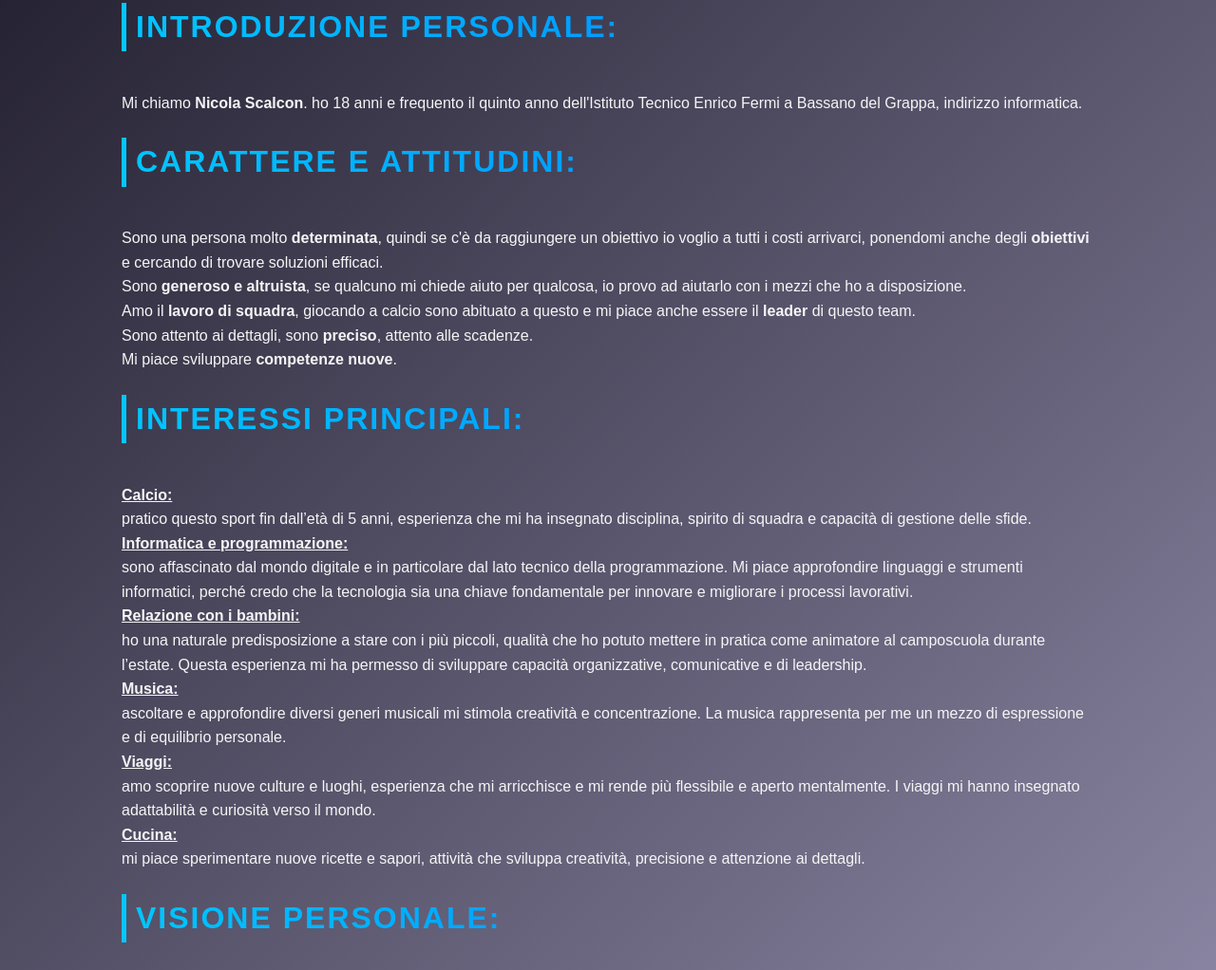
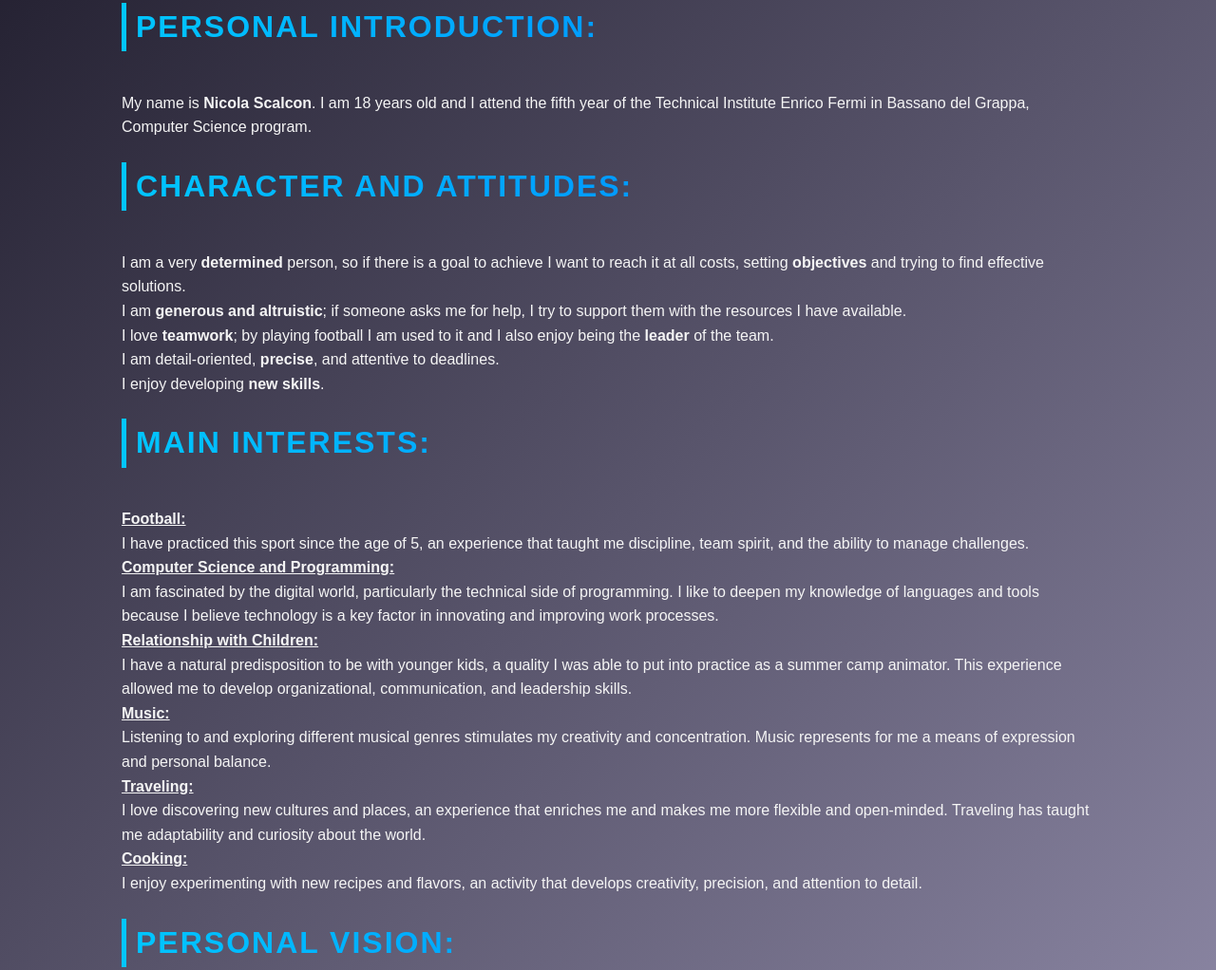
Before and after one commit to NicolaScalcon/Progetto_inglese, a plain HTML site: page maggiori_info.html in a window 1280 px wide. Shown: the part 157-1179 px from the top of the page at 95% size. Drawn offline with Linux system fonts and the light colour scheme.

Commit message:
modificato maggiori info

```diff
--- a/maggiori_info.html
+++ b/maggiori_info.html
@@ -1,31 +1,34 @@
 <!DOCTYPE html>
-<html lang="it">
+<html lang="en">
   <head>
     <meta charset="UTF-8">
     <meta name="viewport" content="width=device-width, initial-scale=1.0">
-    <title>Profilo Professionale - Nome Cognome</title>
+    <title>Professional Profile - First Last Name</title>
     <link rel="stylesheet" href="style_info.css">
   </head>
   <body>
       <p>
-        <h2>Introduzione personale:</h2><br>
-        Mi chiamo <strong>Nicola Scalcon</strong>. ho 18 anni e frequento il quinto anno dell'Istituto Tecnico Enrico Fermi a Bassano del Grappa, indirizzo informatica.
-        <h2>Carattere e attitudini:</h2><br>
-        Sono una persona molto <strong>determinata</strong>, quindi se c'è da raggiungere un obiettivo io voglio a tutti i costi arrivarci, ponendomi anche degli <strong>obiettivi</strong> e cercando di trovare soluzioni efficaci.<br>
-        Sono <strong>generoso e altruista</strong>, se qualcuno mi chiede aiuto per qualcosa, io provo ad aiutarlo con i mezzi che ho a disposizione.<br>
-        Amo il <strong>lavoro di squadra</strong>, giocando a calcio sono abituato a questo e mi piace anche essere il <strong>leader</strong> di questo team.<br>
-        Sono attento ai dettagli, sono <strong>preciso</strong>, attento alle scadenze.<br>
-        Mi piace sviluppare <strong>competenze nuove</strong>.
-        <h2>Interessi principali:</h2><br>
-            <h4><u>Calcio: </u></h4> pratico questo sport fin dall’età di 5 anni, esperienza che mi ha insegnato disciplina, spirito di squadra e capacità di gestione delle sfide.<br>
-            <h4><u>Informatica e programmazione: </u></h4> sono affascinato dal mondo digitale e in particolare dal lato tecnico della programmazione. Mi piace approfondire linguaggi e strumenti informatici, perché credo che la tecnologia sia una chiave fondamentale per innovare e migliorare i processi lavorativi.<br>
-            <h4><u>Relazione con i bambini: </u></h4> ho una naturale predisposizione a stare con i più piccoli, qualità che ho potuto mettere in pratica come animatore al camposcuola durante l’estate. Questa esperienza mi ha permesso di sviluppare capacità organizzative, comunicative e di leadership.<br>
-            <h4><u>Musica: </u></h4> ascoltare e approfondire diversi generi musicali mi stimola creatività e concentrazione. La musica rappresenta per me un mezzo di espressione e di equilibrio personale.<br>
-            <h4><u>Viaggi: </u></h4> amo scoprire nuove culture e luoghi, esperienza che mi arricchisce e mi rende più flessibile e aperto mentalmente. I viaggi mi hanno insegnato adattabilità e curiosità verso il mondo.<br>
-            <h4><u>Cucina: </u></h4> mi piace sperimentare nuove ricette e sapori, attività che sviluppa creatività, precisione e attenzione ai dettagli.<br>
-        <h2>Visione personale:</h2><br>
-            Credo che la scuola mi abbia fornito una preparazione solida, sia teorica che pratica.<br>
-            Anche se non so se lavorerò sempre in ambito informatico, sono certo che i miei primi anni di carriera saranno dedicati a questo settore.
+        <h2>Personal Introduction:</h2><br>
+        My name is <strong>Nicola Scalcon</strong>. I am 18 years old and I attend the fifth year of the Technical Institute Enrico Fermi in Bassano del Grappa, Computer Science program.
+
+        <h2>Character and Attitudes:</h2><br>
+        I am a very <strong>determined</strong> person, so if there is a goal to achieve I want to reach it at all costs, setting <strong>objectives</strong> and trying to find effective solutions.<br>
+        I am <strong>generous and altruistic</strong>; if someone asks me for help, I try to support them with the resources I have available.<br>
+        I love <strong>teamwork</strong>; by playing football I am used to it and I also enjoy being the <strong>leader</strong> of the team.<br>
+        I am detail-oriented, <strong>precise</strong>, and attentive to deadlines.<br>
+        I enjoy developing <strong>new skills</strong>.
+
+        <h2>Main Interests:</h2><br>
+            <h4><u>Football: </u></h4> I have practiced this sport since the age of 5, an experience that taught me discipline, team spirit, and the ability to manage challenges.<br>
+            <h4><u>Computer Science and Programming: </u></h4> I am fascinated by the digital world, particularly the technical side of programming. I like to deepen my knowledge of languages and tools because I believe technology is a key factor in innovating and improving work processes.<br>
+            <h4><u>Relationship with Children: </u></h4> I have a natural predisposition to be with younger kids, a quality I was able to put into practice as a summer camp animator. This experience allowed me to develop organizational, communication, and leadership skills.<br>
+            <h4><u>Music: </u></h4> Listening to and exploring different musical genres stimulates my creativity and concentration. Music represents for me a means of expression and personal balance.<br>
+            <h4><u>Traveling: </u></h4> I love discovering new cultures and places, an experience that enriches me and makes me more flexible and open-minded. Traveling has taught me adaptability and curiosity about the world.<br>
+            <h4><u>Cooking: </u></h4> I enjoy experimenting with new recipes and flavors, an activity that develops creativity, precision, and attention to detail.<br>
+
+        <h2>Personal Vision:</h2><br>
+            I believe that school has provided me with a solid preparation, both theoretical and practical.<br>
+            Even if I am not sure I will always work in the IT field, I am certain that the first years of my career will be dedicated to this sector.
       </p>
   </body>
 </html>
```
